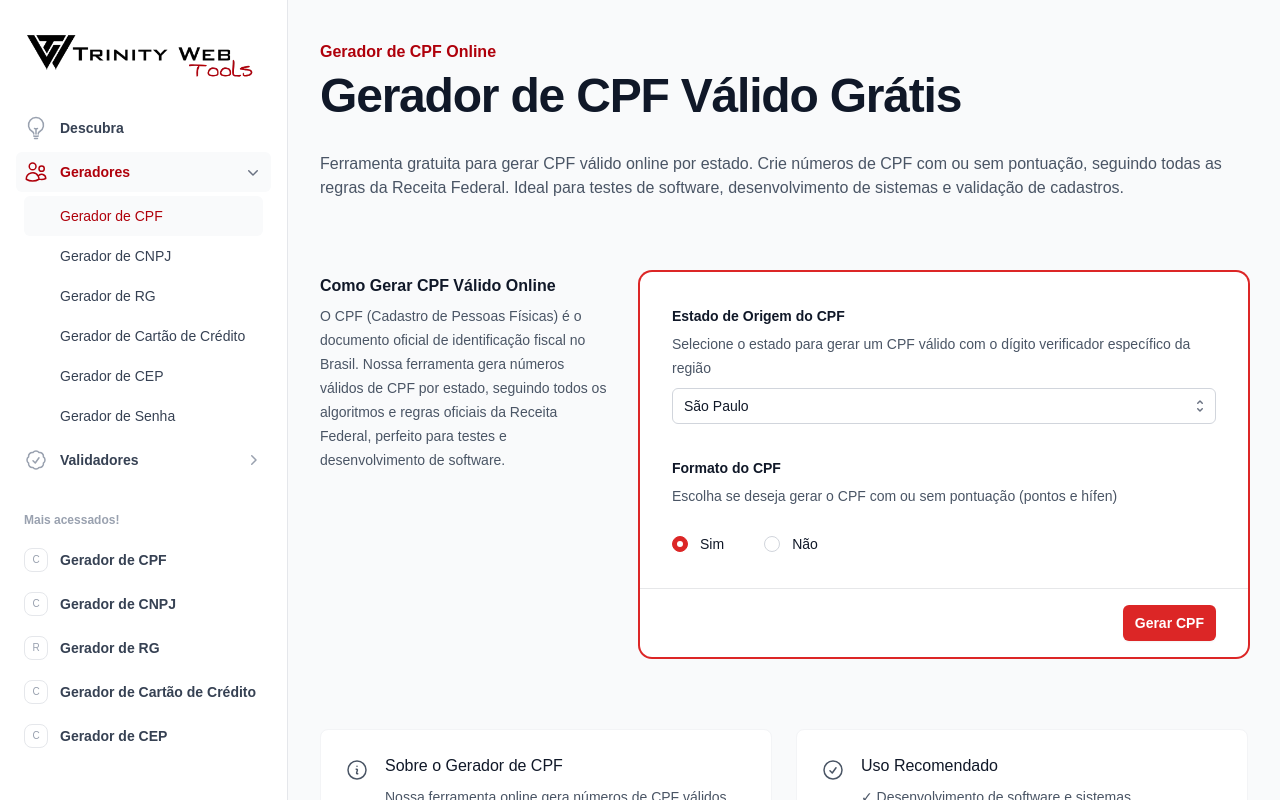
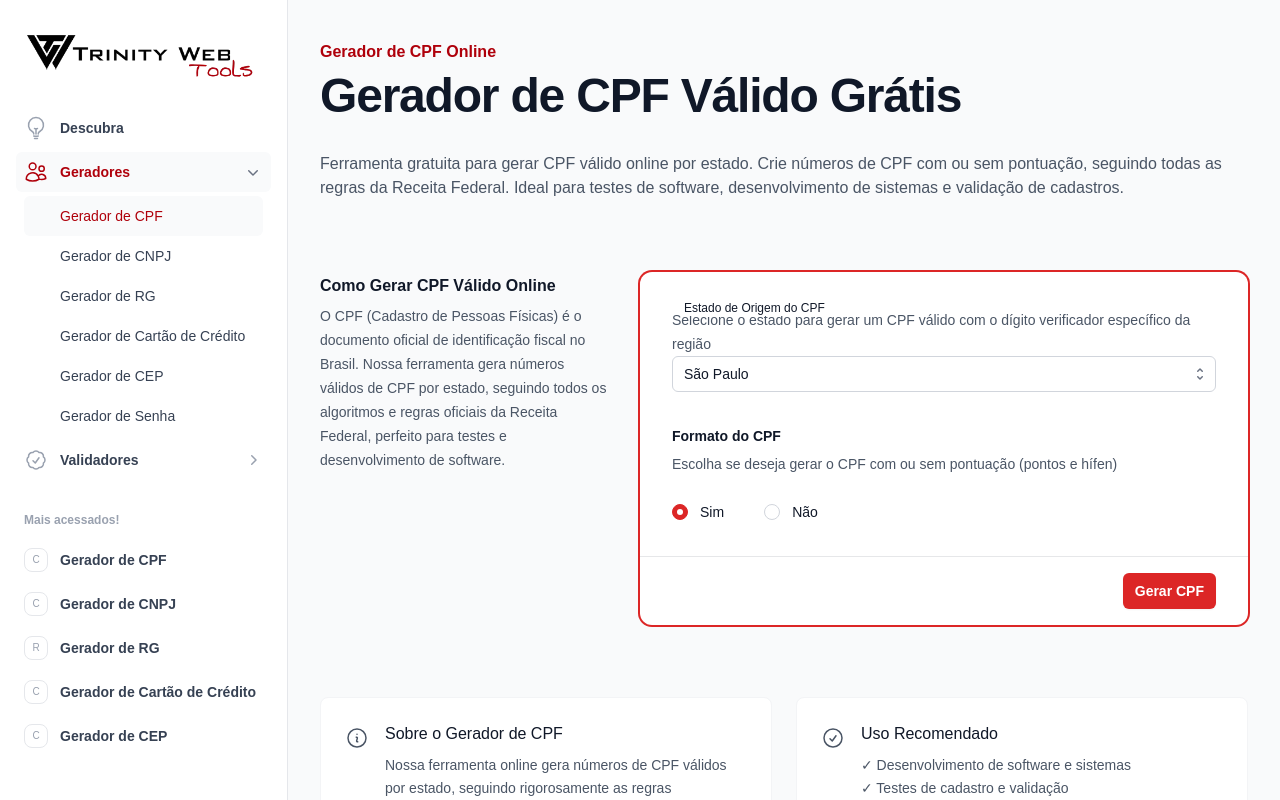
Before and after one commit to TrindadeBRA/tw-tools, a Next.js app: page /geradores/cpf in a window 1280 px wide. Shown: the top 800 px of the page. Built offline with nearby package versions, Linux system fonts and the light colour scheme.

Commit message:
fix component seelect

```diff
--- a/src/components/ui/InputSelect.tsx
+++ b/src/components/ui/InputSelect.tsx
@@ -41,10 +41,12 @@ export default function InputSelect({
     return (
         <div className={className}>
             <Listbox value={selected} onChange={handleChange}>
-                <Listbox.Label className="block text-sm/6 font-semibold text-gray-900">{label}</Listbox.Label>
-                {description && <p className="mt-1 text-sm/6 text-gray-600">{description}</p>}
+                <div className="relative">
+                    <Listbox.Label className="absolute -top-2 left-2 inline-block rounded-lg bg-white px-1 text-xs font-medium text-gray-900">
+                        {label}
+                    </Listbox.Label>
+                    {description && <p className="mt-1 text-sm/6 text-gray-600">{description}</p>}
 
-                <div className="relative mt-2">
                     <Listbox.Button className="grid w-full cursor-default grid-cols-1 rounded-md bg-white py-1.5 pr-2 pl-3 text-left text-gray-900 outline-1 -outline-offset-1 outline-gray-300 focus:outline-2 focus:-outline-offset-2 focus:outline-[var(--color-main-600)] sm:text-sm/6">
                         <span className="col-start-1 row-start-1 truncate pr-6">{selected.title}</span>
                         <ChevronUpDownIcon
```
